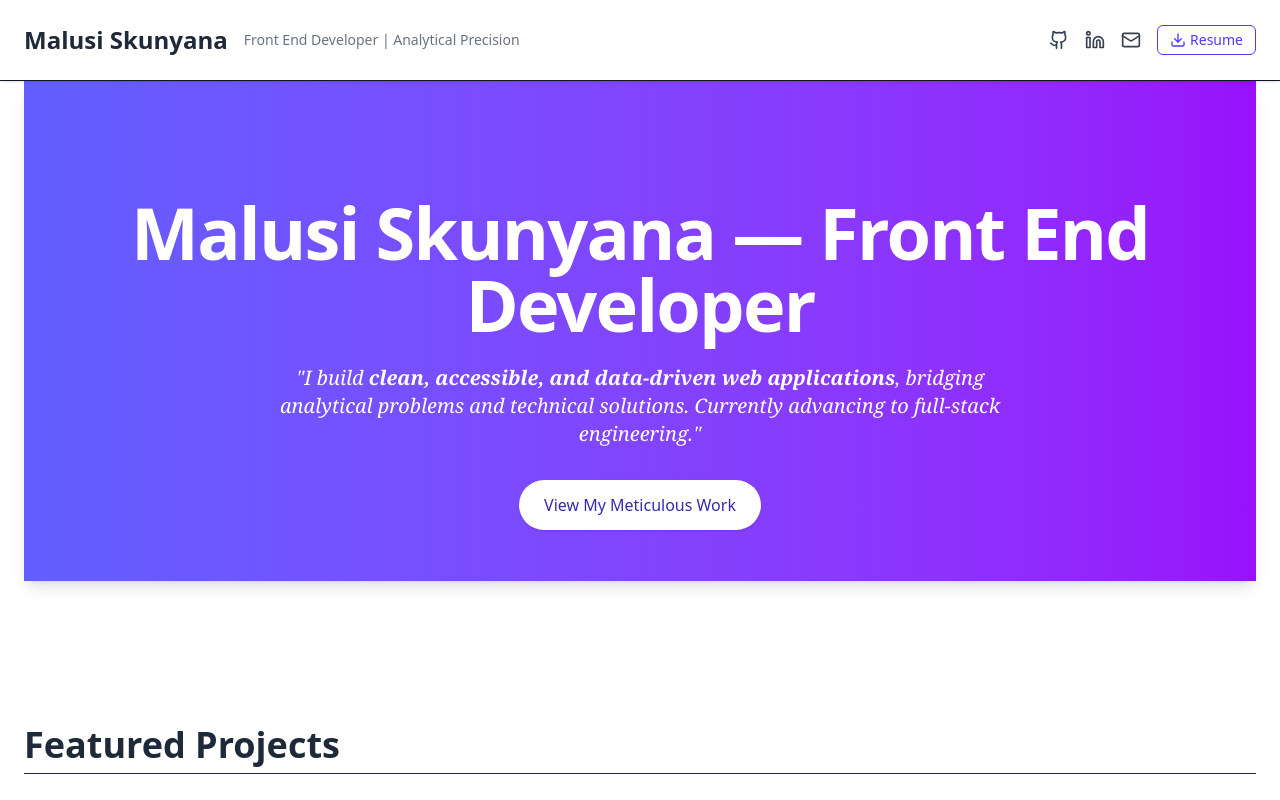
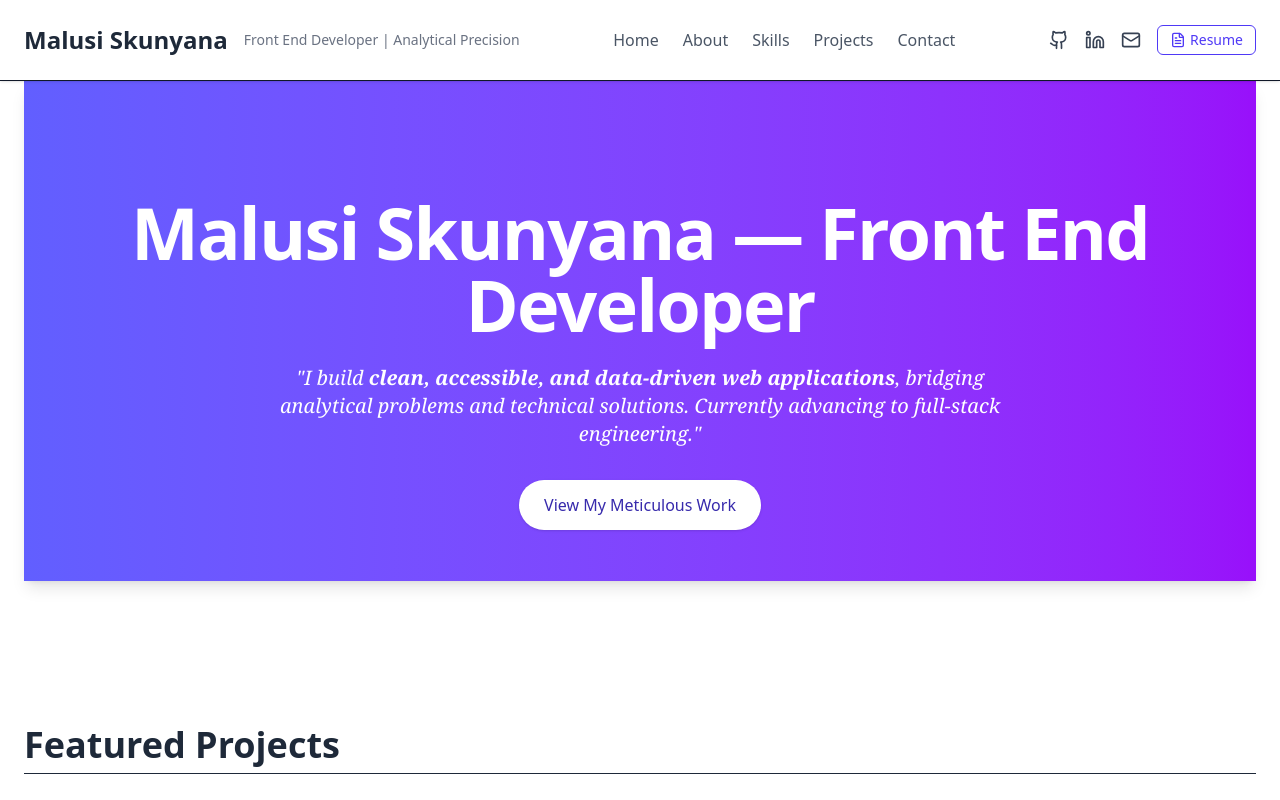
Before and after one commit to MalusiS/malusi-skunyana, a React (Vite) app: page / in a window 1280 px wide. Shown: the top 800 px of the page. Built offline with nearby package versions, Linux system fonts and the light colour scheme.

Commit message:
FEAT: Implement full anchor navigation in Header

```diff
--- a/src/components/layout/Header.jsx
+++ b/src/components/layout/Header.jsx
@@ -1,13 +1,23 @@
 // src/components/layout/Header.jsx
 
 import React from 'react';
-import { Github, Linkedin, Mail, Download } from 'lucide-react';
+// Updated imports: Changed Download to FileText (document icon for Resume)
+import { Github, Linkedin, Mail, FileText } from 'lucide-react';
 
 // Import all constants from the central config file
 import { GITHUB_URL, LINKEDIN_URL, RESUME_URL, EMAIL } from '../../assets/config';
 
 // Import the new reusable UI component
 import IconLink from '../UI/IconLink';
+
+// Define the navigation items for the main menu
+const navItems = [
+  { name: 'Home', href: '#' },
+  { name: 'About', href: '#about' },
+  { name: 'Skills', href: '#skills' },
+  { name: 'Projects', href: '#projects' },
+  { name: 'Contact', href: '#contact' },
+];
 
 export default function Header() {
   return (
@@ -19,7 +29,20 @@ export default function Header() {
         <p className="text-sm text-gray-500 hidden sm:block">Front End Developer | Analytical Precision</p>
       </div>
 
-      {/* Navigation Links (Icons and Resume Button) */}
+      {/* Primary Navigation Links */}
+      <nav className="hidden md:flex items-center gap-6">
+        {navItems.map((item) => (
+          <a
+            key={item.name}
+            href={item.href} // This uses the anchor links: #, #about, etc.
+            className="text-gray-600 hover:text-indigo-600 transition duration-150 font-medium"
+          >
+            {item.name}
+          </a>
+        ))}
+      </nav>
+
+      {/* Social Icons and Resume Button */}
       <nav className="flex items-center gap-4">
 
         {/* Refactored Icon Links */}
@@ -35,13 +58,13 @@ export default function Header() {
           <Mail size={20} />
         </IconLink>
 
-        {/* Primary CTA: Download Resume (remains the same) */}
+        {/* Primary CTA: Resume Button (Updated icon) */}
         <a
           href={RESUME_URL}
           download
           className="flex items-center text-sm px-3 py-1 border border-indigo-600 text-indigo-600 rounded-md hover:bg-indigo-50 transition"
         >
-          <Download size={16} className="mr-1" /> Resume
+          <FileText size={16} className="mr-1" /> Resume
         </a>
       </nav>
     </header>
```
